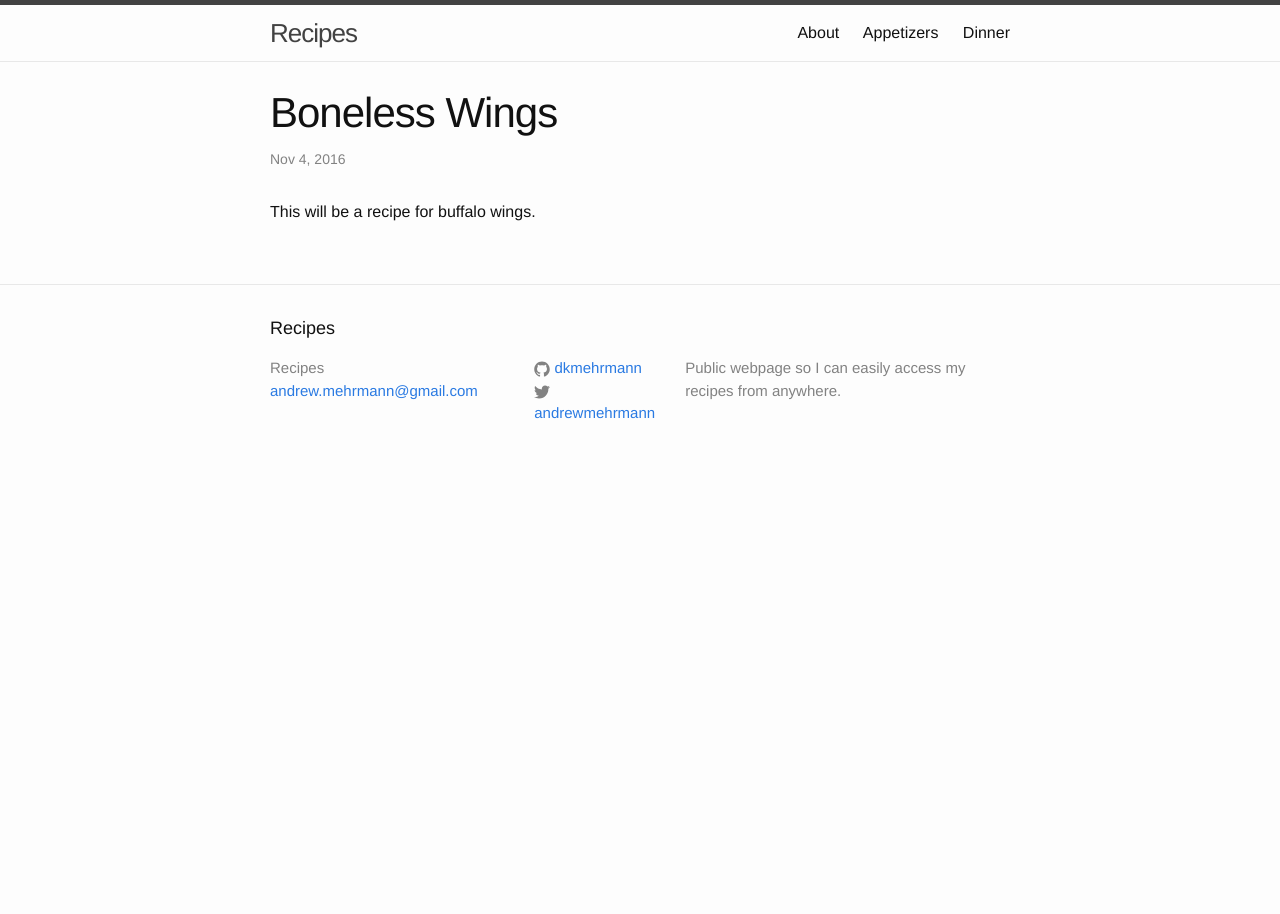
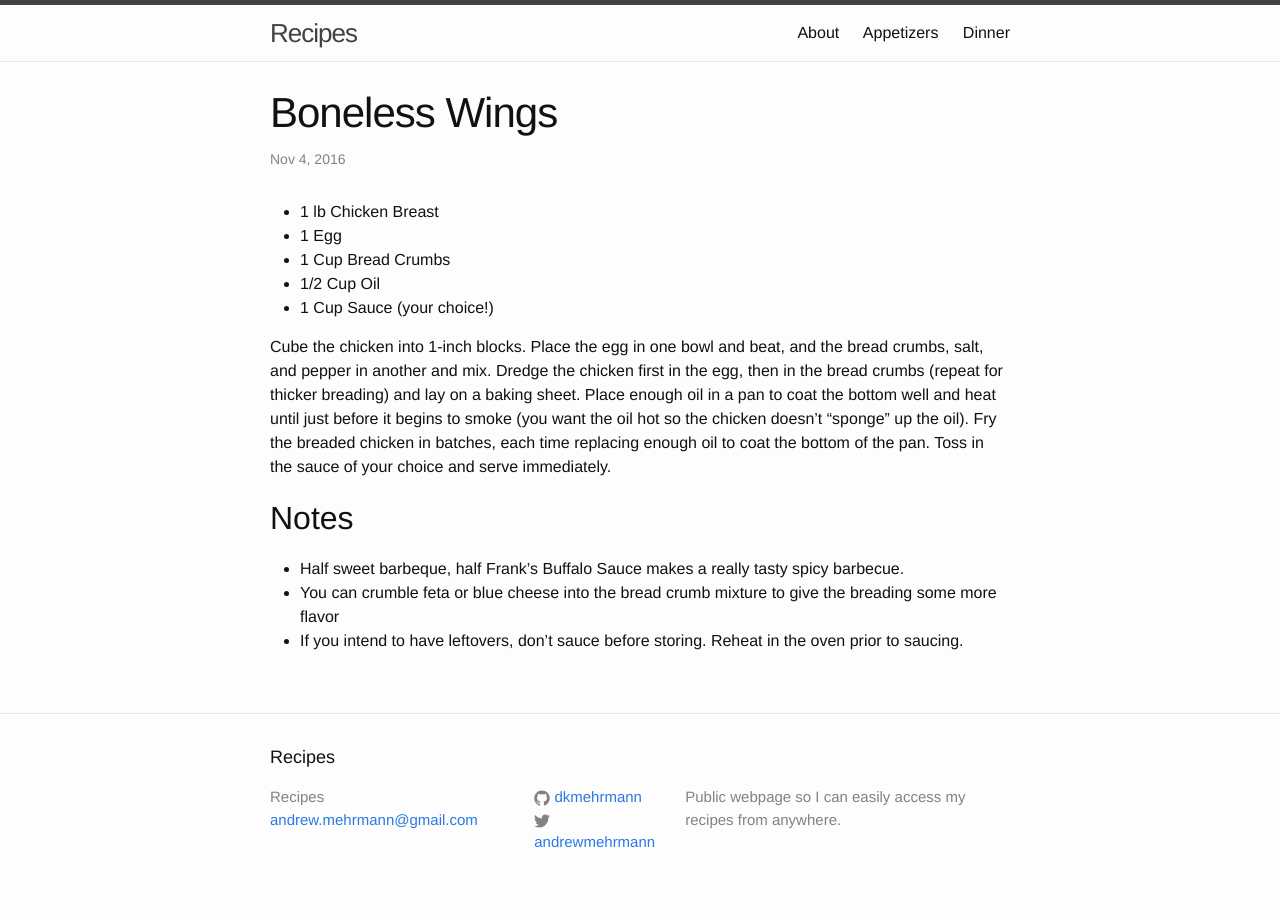
Before and after one commit to dkmehrmann/recipes, a Jekyll site: the page built from _posts/2016-11-03-boneless_wings.md, in a window 1280 px wide. Built offline with Jekyll 4.4.1, drawn with Linux system fonts in a browser that asks for light colours.

Commit message:
add recipe

```diff
--- a/_posts/2016-11-03-boneless_wings.md
+++ b/_posts/2016-11-03-boneless_wings.md
@@ -2,7 +2,20 @@
 layout: post
 title:  "Boneless Wings"
 date:   2016-11-03 21:27:45 -0500
-categories: appetizer dinner
+categories: appetizer
+description: "Great for football Sunday"
 ---
 
-This will be a recipe for buffalo wings.
+* 1 lb Chicken Breast
+* 1 Egg
+* 1 Cup Bread Crumbs
+* 1/2 Cup Oil
+* 1 Cup Sauce (your choice!)
+
+Cube the chicken into 1-inch blocks. Place the egg in one bowl and beat, and the bread crumbs, salt, and pepper in another and mix. Dredge the chicken first in the egg, then in the bread crumbs (repeat for thicker breading) and lay on a baking sheet. Place enough oil in a pan to coat the bottom well and heat until just before it begins to smoke (you want the oil hot so the chicken doesn't "sponge" up the oil). Fry the breaded chicken in batches, each time replacing enough oil to coat the bottom of the pan. Toss in the sauce of your choice and serve immediately.
+
+## Notes
+
+* Half sweet barbeque, half Frank's Buffalo Sauce makes a really tasty spicy barbecue.
+* You can crumble feta or blue cheese into the bread crumb mixture to give the breading some more flavor
+* If you intend to have leftovers, don't sauce before storing. Reheat in the oven prior to saucing.
--- a/dinner.html
+++ b/dinner.html
@@ -7,7 +7,7 @@ permalink: /dinner/
 <div class="home">
 
 
-  <h1 class="page-heading">{{page.title}}</h1>
+  <h1>{{page.title}}</h1>
 
   <ul class="post-list">
     {% for post in site.categories.dinner %}
@@ -17,10 +17,10 @@ permalink: /dinner/
         <h2>
           <a class="post-link" href="{{ post.url | prepend: site.baseurl }}">{{ post.title }}</a>
         </h2>
+
+        <span>{{ post.description }}</span>
       </li>
     {% endfor %}
   </ul>
 
-  <p class="rss-subscribe">subscribe <a href="{{ "/feed.xml" | prepend: site.baseurl }}">via RSS</a></p>
-
 </div>
--- a/index.html
+++ b/index.html
@@ -4,7 +4,7 @@ layout: default
 
 <div class="home">
 
-  <h1 class="page-heading">Posts</h1>
+  <h1>Most Recent</h1>
 
   <ul class="post-list">
     {% for post in site.posts %}
@@ -14,10 +14,10 @@ layout: default
         <h2>
           <a class="post-link" href="{{ post.url | prepend: site.baseurl }}">{{ post.title }}</a>
         </h2>
+
+        <span>{{ post.description }}</span>
       </li>
     {% endfor %}
   </ul>
 
-  <p class="rss-subscribe">subscribe <a href="{{ "/feed.xml" | prepend: site.baseurl }}">via RSS</a></p>
-
 </div>
```
Also changed, not shown: _posts/2016-11-03-welcome-to-jekyll.markdown (deleted, +0 -25 lines), _posts/2016-11-08-london_broil.md (added, +23 -0 lines), appetizers.html (+4 -3 lines).
